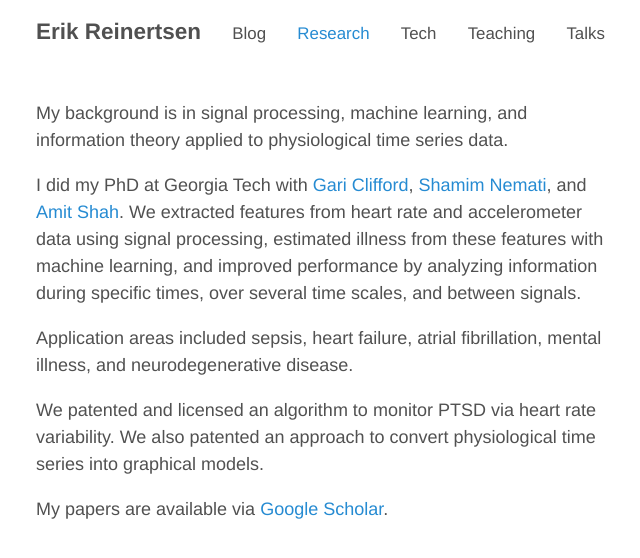
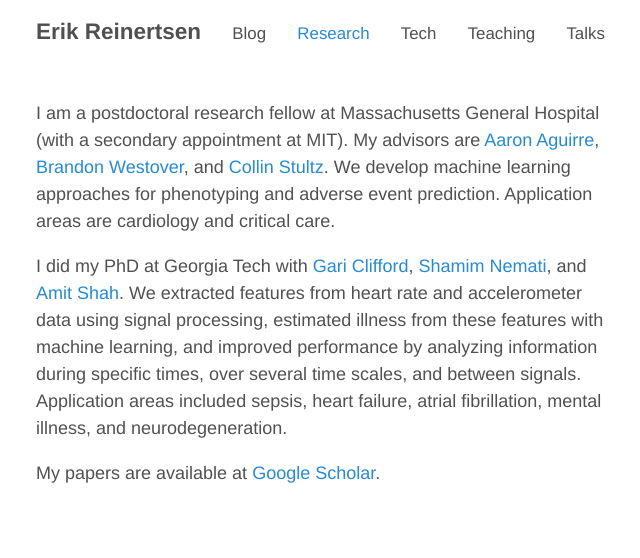
Before and after one commit to erikr/erikr.github.io, a Jekyll site: the page built from research.md, in a window 1280 px wide. Shown: the top 558 px of the page, without its empty margins (316-956 px from the left). Built offline with Jekyll 4.4.1, drawn with Linux system fonts in a browser that asks for light colours; nearby versions of some CDN libraries; comment, search, counter and statistics services are not loaded.

Commit message:
added new postdoc position

```diff
--- a/research.md
+++ b/research.md
@@ -4,12 +4,8 @@ permalink: /research/
 title: "Research"
 ---
 
-My background is in signal processing, machine learning, and information theory applied to physiological time series data.
+I am a postdoctoral research fellow at Massachusetts General Hospital (with a secondary appointment at MIT). My advisors are [Aaron Aguirre](https://connects.catalyst.harvard.edu/Profiles/display/Person/10465), [Brandon Westover](https://connects.catalyst.harvard.edu/Profiles/display/Person/84202), and [Collin Stultz](http://imes.mit.edu/people/faculty/stultz-collin/). We develop machine learning approaches for phenotyping and adverse event prediction. Application areas are cardiology and critical care.
 
-I did my PhD at Georgia Tech with [Gari Clifford](http://gdclifford.info/people/gari), [Shamim Nemati](http://nematilab.info/people/shamim/index.html), and [Amit Shah](https://www.sph.emory.edu/faculty/profile/#AJSHAH3). We extracted features from heart rate and accelerometer data using signal processing, estimated illness from these features with machine learning, and improved performance by analyzing information during specific times, over several time scales, and between signals.
+I did my PhD at Georgia Tech with [Gari Clifford](http://gdclifford.info/people/gari), [Shamim Nemati](http://nematilab.info/people/shamim/index.html), and [Amit Shah](https://www.sph.emory.edu/faculty/profile/#AJSHAH3). We extracted features from heart rate and accelerometer data using signal processing, estimated illness from these features with machine learning, and improved performance by analyzing information during specific times, over several time scales, and between signals. Application areas included sepsis, heart failure, atrial fibrillation, mental illness, and neurodegeneration.
 
-Application areas included sepsis, heart failure, atrial fibrillation, mental illness, and neurodegenerative disease.
-
-We patented and licensed an algorithm to monitor PTSD via heart rate variability. We also patented an approach to convert physiological time series into graphical models.
-
-My papers are available via [Google Scholar](https://scholar.google.com/citations?hl=en&user=APy8nq4AAAAJ&view_op=list_works&sortby=pubdate).
+My papers are available at [Google Scholar](https://scholar.google.com/citations?hl=en&user=APy8nq4AAAAJ&view_op=list_works&sortby=pubdate).
```
Also changed, not shown: index.md (+3 -5 lines), teaching.md (+1 -1 lines), _drafts/2019-02-21-no-match-this-year.md (renamed from _posts/2019-02-21-no-match-this-year.md).
